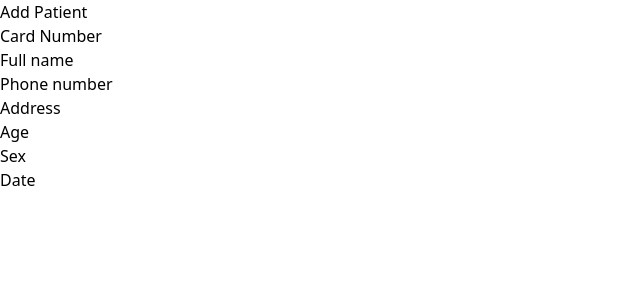
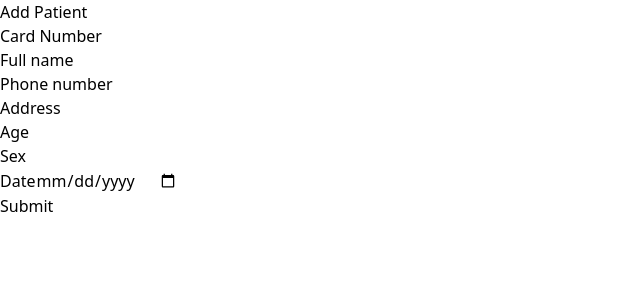
Before and after one commit to kawojue/toopcc-beta, a Next.js app in the folder client/: page /patients/add in a window 1280 px wide. Shown: the top 300 px of the page, without its empty margins (0-640 px from the left). Built offline with nearby package versions, Linux system fonts and the light colour scheme.

Commit message:
more on it

```diff
--- a/client/app/patients/add/page.tsx
+++ b/client/app/patients/add/page.tsx
@@ -2,6 +2,7 @@
 "use client"
 import '../styles.css'
 import notify from '@/utils/notify'
+import { parseISO } from 'date-fns'
 import axios from '@/app/api/instance'
 import usePatient from '@/hooks/usePatient'
 import throwError from '@/utils/throwError'
@@ -19,7 +20,7 @@ const page = () => {
             JSON.stringify({
                 card_no: state.card_no, fullname: state.fullname,
                 phone_no: state.phone_no, address: state.address,
-                sex: state.sex, age: state.age, date: state.date
+                sex: state.sex, age: state.age, date: parseISO(state.date).toISOString()
             }),
             {
                 headers: {
@@ -33,44 +34,47 @@ const page = () => {
     return (
         <section>
             <h3>Add Patient</h3>
-            <form>
+            <form onSubmit={handleSubmit}>
                 <article>
                     <label>Card Number</label>
-                    <input value={state.card_no}
-                    onChange={(e) => dispatch({ type: 'CARD_NO', payload: e.target.value})} />
+                    <input value={state.card_no} type='text'
+                    onChange={(e) => dispatch({ type: 'CARD_NO', payload: e.target.value })} />
                 </article>
                 <article>
                     <label>Full name</label>
-                    <input value={state.fullname}
-                    onChange={(e) => dispatch({ type: 'FULLN', payload: e.target.value})} />
+                    <input value={state.fullname} type='text'
+                    onChange={(e) => dispatch({ type: 'FULLN', payload: e.target.value })} />
                 </article>
                 <article>
                     <label>Phone number</label>
-                    <input value={state.phone_no}
-                    onChange={(e) => dispatch({ type: 'PHN', payload: e.target.value})} />
+                    <input value={state.phone_no} type='number'
+                    onChange={(e) => dispatch({ type: 'PHN', payload: e.target.value })} />
                 </article>
                 <article>
                     <label>Address</label>
-                    <input value={state.address}
-                    onChange={(e) => dispatch({ type: 'ADDR', payload: e.target.value})} />
+                    <input value={state.address} type='text'
+                    onChange={(e) => dispatch({ type: 'ADDR', payload: e.target.value })} />
                 </article>
                 <article>
                     <div>
                         <label>Age</label>
-                        <input value={state.age}
-                        onChange={(e) => dispatch({ type: 'AGE', payload: e.target.value})} />
+                        <input value={state.age} type='number'
+                        onChange={(e) => dispatch({ type: 'AGE', payload: e.target.value })} />
                     </div>
                     <div>
                         <label>Sex</label>
                         <input value={state.sex}
-                        onChange={(e) => dispatch({ type: 'SEX', payload: e.target.value})} />
+                        onChange={(e) => dispatch({ type: 'SEX', payload: e.target.value })} />
                     </div>
                 </article>
                 <article>
                     <label>Date</label>
-                    <input value={state.date}
-                    onChange={(e) => dispatch({ type: 'DATE', payload: e.target.value})} />
+                    <input value={state.date} type="date"
+                    onChange={(e) => dispatch({ type: 'DATE', payload: e.target.value })} />
                 </article>
+                <button type="submit">
+                    Submit
+                </button>
             </form>
         </section>
     )
```
